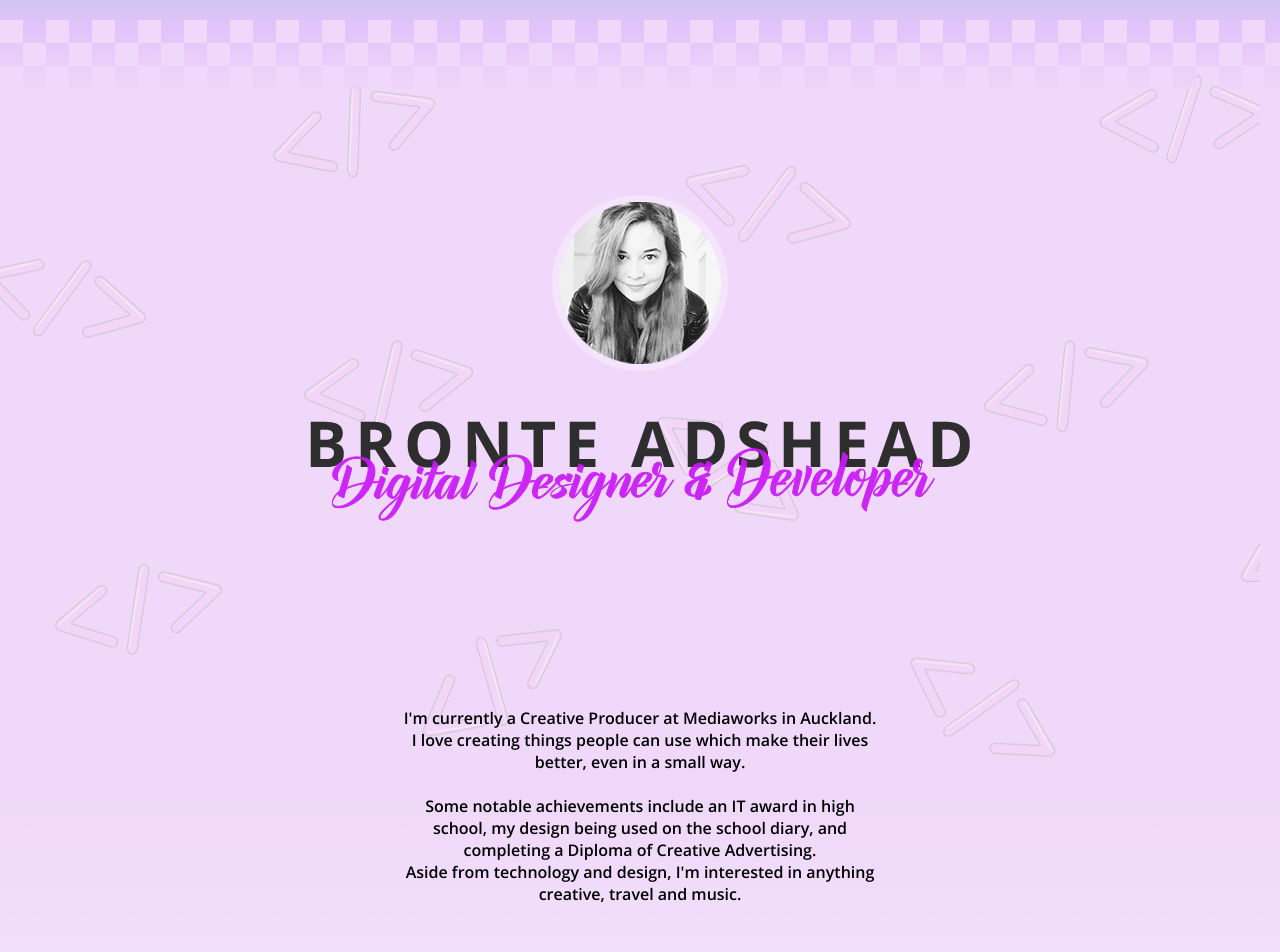
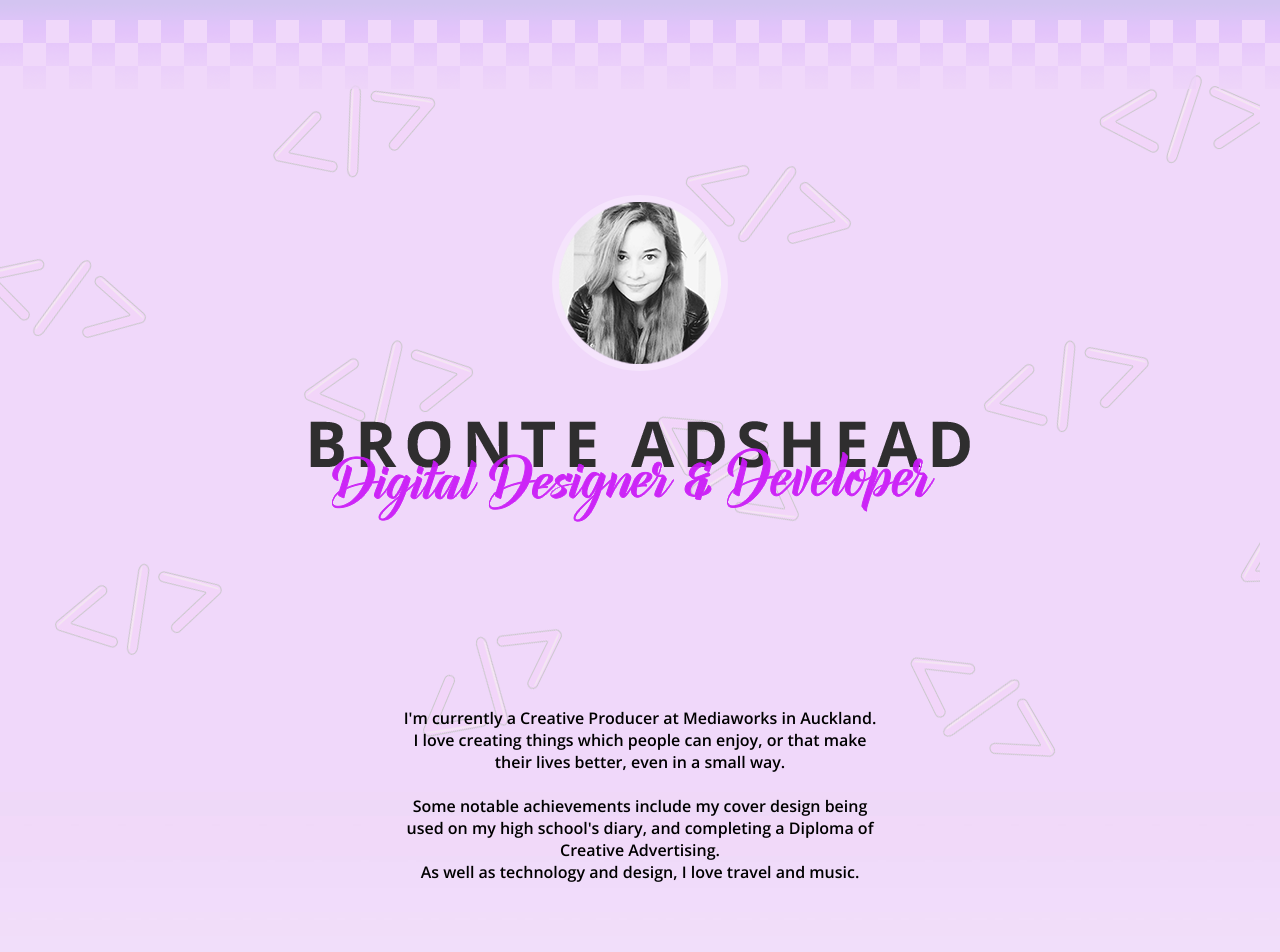
Before and after one commit to bronte-a/2017-Portfolio, a plain HTML site: page index.html in a window 1280 px wide. Shown: the top 952 px of the page. Drawn offline with nearby package versions, Linux system fonts and the light colour scheme.

Commit message:
Update index.html

```diff
--- a/index.html
+++ b/index.html
@@ -31,11 +31,11 @@
 	<div id="about-me">
 
 
-		I'm currently a Creative Producer at Mediaworks in Auckland. I love creating things people can use which make their lives better, even in a small way.<br><br>
+		I'm currently a Creative Producer at Mediaworks in Auckland. I love creating things which people can enjoy, or that make their lives better, even in a small way.<br><br>
 
-Some notable achievements include an IT award in high school, my design being used on the school diary, and completing a Diploma of Creative Advertising.<br>
+Some notable achievements include my cover design being used on my high school's diary, and completing a Diploma of Creative Advertising.<br>
 
-Aside from technology and design, I'm interested in anything creative, travel and music.
+As well as technology and design, I love travel and music.
 	</div>
 
 	<div id="brands">
```
